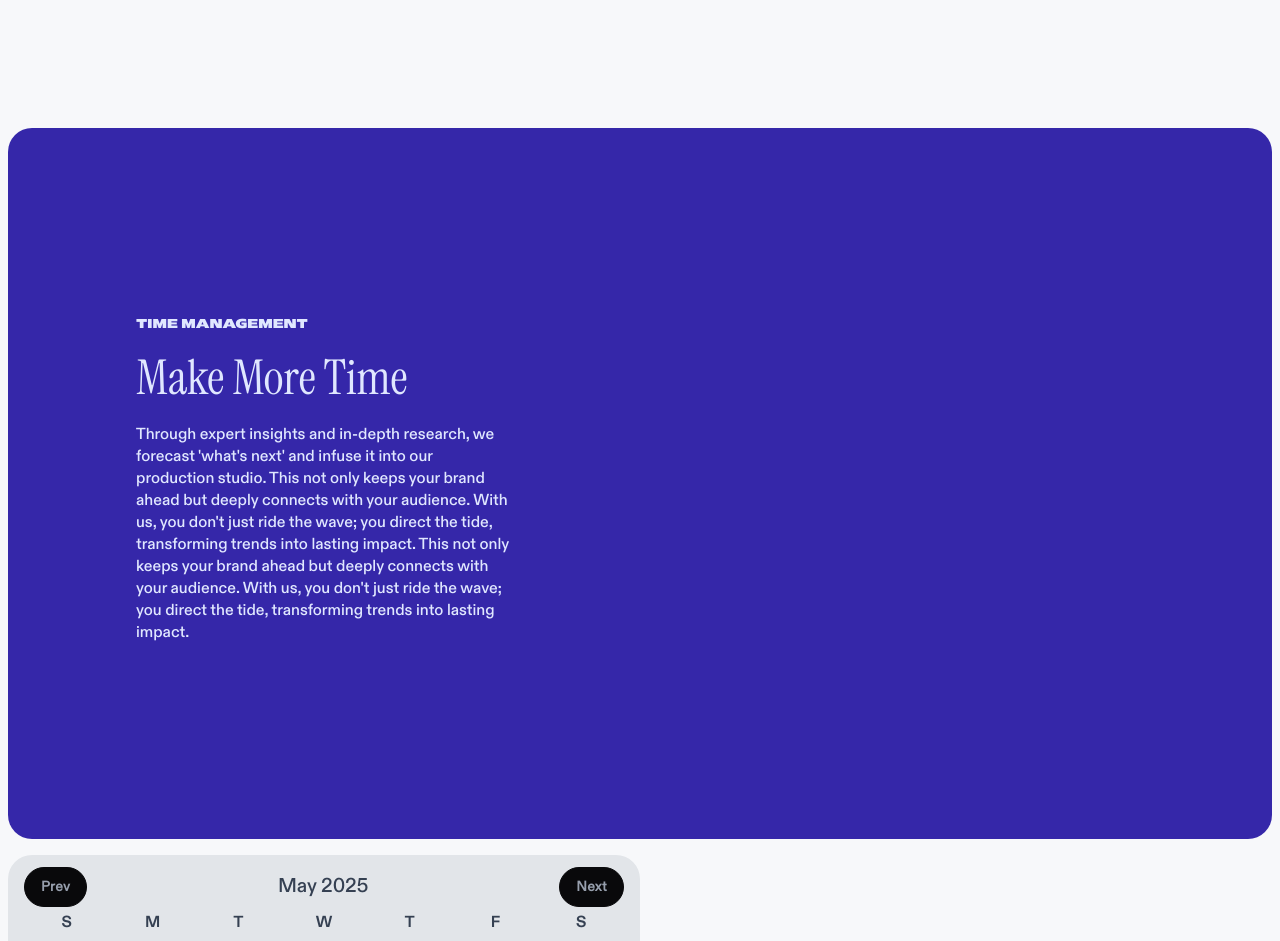
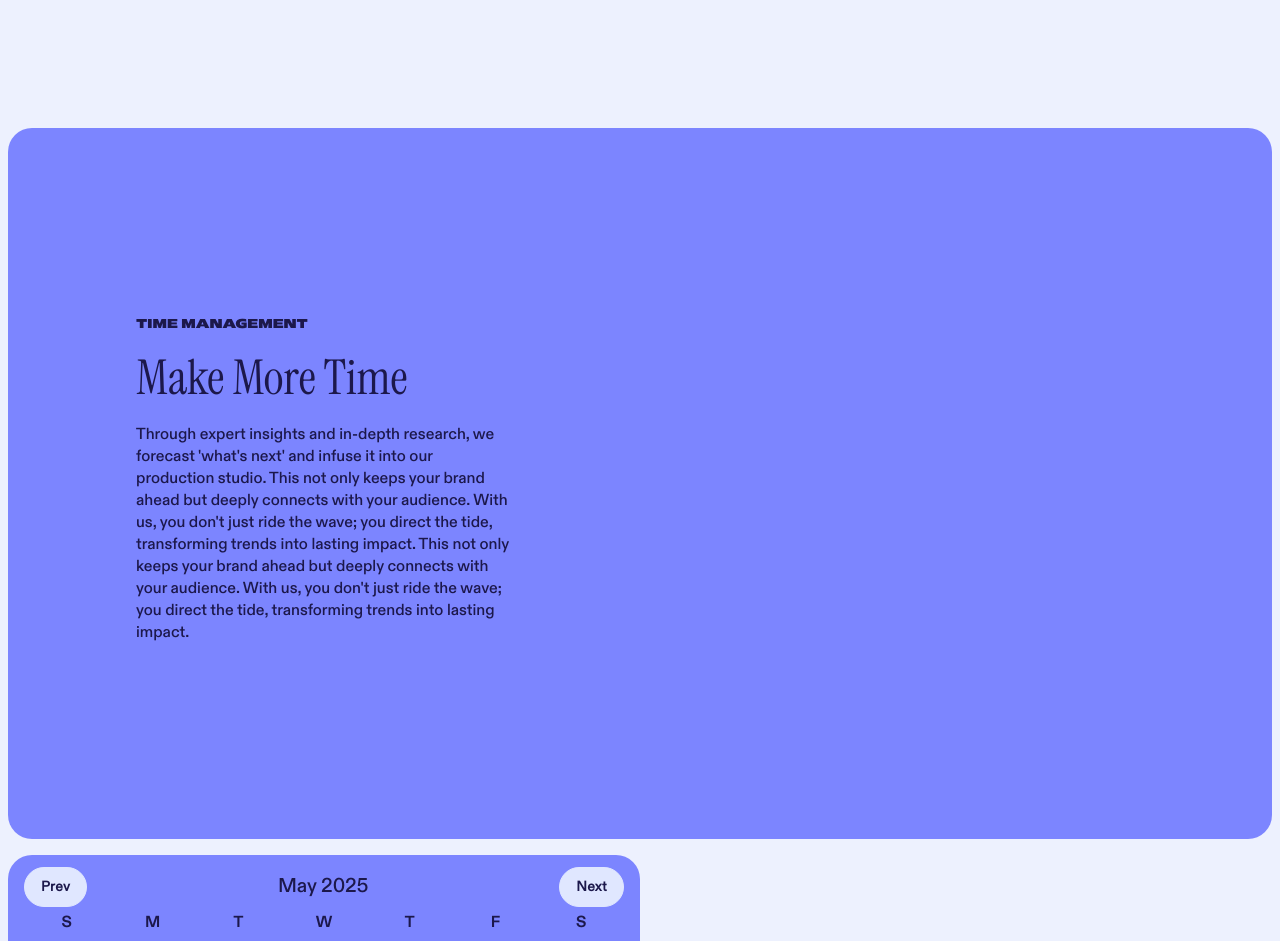
Before and after one commit to Hampus2001/mera, a Next.js app in the folder frontend/: page / in a window 1280 px wide. Shown: the part 1480-2421 px from the top of the page. Built offline with nearby package versions, Linux system fonts and the light colour scheme.

Commit message:
push joel

```diff
--- a/frontend/app/globals.css
+++ b/frontend/app/globals.css
@@ -6,26 +6,26 @@
   default: true;
   prefersdark: false;
   color-scheme: "light";
-  --color-base-100: oklch(98% 0.002 247.839);
-  --color-base-200: oklch(96% 0.003 264.542);
-  --color-base-300: oklch(92% 0.006 264.531);
-  --color-base-content: oklch(20% 0.042 265.755);
+  --color-base-100: oklch(96% 0.018 272.314);
+  --color-base-200: oklch(93% 0.034 272.788);
+  --color-base-300: oklch(87% 0.065 274.039);
+  --color-base-content: oklch(25% 0.09 281.288);
   --color-primary: oklch(85% 0.199 91.936);
-  --color-primary-content: oklch(42% 0.095 57.708);
-  --color-secondary: oklch(92% 0.006 264.531);
-  --color-secondary-content: oklch(37% 0.034 259.733);
+  --color-primary-content: oklch(28% 0.066 53.813);
+  --color-secondary: oklch(67% 0.182 276.935);
+  --color-secondary-content: oklch(25% 0.09 281.288);
   --color-accent: oklch(84% 0.238 128.85);
-  --color-accent-content: oklch(72% 0.219 149.579)
-  --color-neutral: oklch(21% 0.034 264.665);
-  --color-neutral-content: oklch(70% 0.022 261.325);
-  --color-info: oklch(39% 0.195 277.366);
-  --color-info-content: oklch(93% 0.034 272.788);
-  --color-success: oklch(26% 0.065 152.934);
-  --color-success-content: oklch(62% 0.194 149.214);
-  --color-warning: oklch(55% 0.163 48.998);
+  --color-accent-content: oklch(45% 0.124 130.933);
+  --color-neutral: oklch(25% 0.09 281.288);
+  --color-neutral-content: oklch(93% 0.034 272.788);
+  --color-info: oklch(48% 0.243 264.376);
+  --color-info-content: oklch(88% 0.059 254.128);
+  --color-success: oklch(44% 0.119 151.328);
+  --color-success-content: oklch(87% 0.15 154.449);
+  --color-warning: oklch(66% 0.179 58.318);
   --color-warning-content: oklch(27% 0.077 45.635);
   --color-error: oklch(57% 0.245 27.325);
-  --color-error-content: oklch(88% 0.062 18.334);
+  --color-error-content: oklch(97% 0.013 17.38);
   --radius-selector: 2rem;
   --radius-field: 2rem;
   --radius-box: 2rem;
@@ -35,7 +35,6 @@
   --depth: 0;
   --noise: 0;
 }
-
 
 @plugin "daisyui/theme" {
   name: "mera-dark";
@@ -71,8 +70,6 @@
   --depth: 0;
   --noise: 1;
 }
-
-
 
 @layer base {
   h1 {
--- a/frontend/app/page.js
+++ b/frontend/app/page.js
@@ -8,7 +8,7 @@ export default function Home() {
     <>
       <LandingNav />
       <div className="w-screen overflow-x-hidden">
-        <section className=" container-xl mx-auto flex flex-col items-center justify-center w-full h-screen  px-8 lg:px-32 gap-y-4 lg:gap-y-4 bg-base-100">
+        <section className=" container-xl mx-auto flex flex-col items-center justify-center w-full h-screen  px-8 lg:px-32 gap-y-4 lg:gap-y-4">
           <h1 className=" text-center uppercase text-base-content">
             Make More Time
           </h1>
@@ -24,7 +24,7 @@ export default function Home() {
             </Link>
           </div>
         </section>
-        <section className=" container-xl mx-auto flex flex-col items-center justify-center w-full h-screen  px-8 lg:px-32 gap-y-4 lg:gap-y-2 ">
+        <section className=" container-xl mx-auto flex flex-col items-center justify-center w-full h-screen  px-8 lg:px-32 gap-y-4 lg:gap-y-2">
           <h3 className=" px-4 lg:px-16 text-center mb-16 leading-snug lg:leading-tight ">
             Create your Management system for your business today — so you can
             stay focused doing what you do best!
@@ -46,7 +46,7 @@ export default function Home() {
               </button>
             </Link>
             <Link href="/">
-              <button className="btn btn-neutral font-absans uppercase tracking-wide  btn-lg ">
+              <button className="btn btn-neutral btn-landing  btn-lg ">
                 Neutral
               </button>
             </Link>
@@ -73,8 +73,8 @@ export default function Home() {
           </div>
         </section>
         <section className="container-xl mx-auto flex flex-col    p-2">
-          <div className="  aspect-square lg:aspect-video flex items-center justify-start bg-info rounded-3xl">
-            <div className="aspect-square flex flex-col items-start justify-center  w-auto lg:w-1/2   p-8 lg:p-32 text-info-content">
+          <div className="  aspect-square lg:aspect-video flex items-center justify-start bg-secondary  rounded-3xl">
+            <div className="aspect-square flex flex-col items-start justify-center  w-auto lg:w-1/2   p-8 lg:p-32 ">
               <h4 className="font-mattone-black text-xs mb-4">
                 TIME MANAGEMENT
               </h4>
--- a/frontend/components/BigCalendar.js
+++ b/frontend/components/BigCalendar.js
@@ -189,7 +189,7 @@ const MyCalendar = ({ variant }) => {
       <div className=" flex flex-col w-full p-4 lg:col-span-2 aspect-square bg-secondary text-secondary-content rounded-3xl">
         <div className="flex justify-between items-center  h-8 mb-2">
           <button
-            className="btn btn-sm lg:btn-md btn-app btn-neutral"
+            className="btn btn-sm lg:btn-md btn-app "
             onClick={goToPrevMonth}
           >
             Prev
@@ -200,7 +200,7 @@ const MyCalendar = ({ variant }) => {
           </h5>
 
           <button
-            className=" btn btn-sm lg:btn-md  btn-app btn-neutral"
+            className=" btn btn-sm lg:btn-md  btn-app"
             onClick={goToNextMonth}
           >
             Next
```
